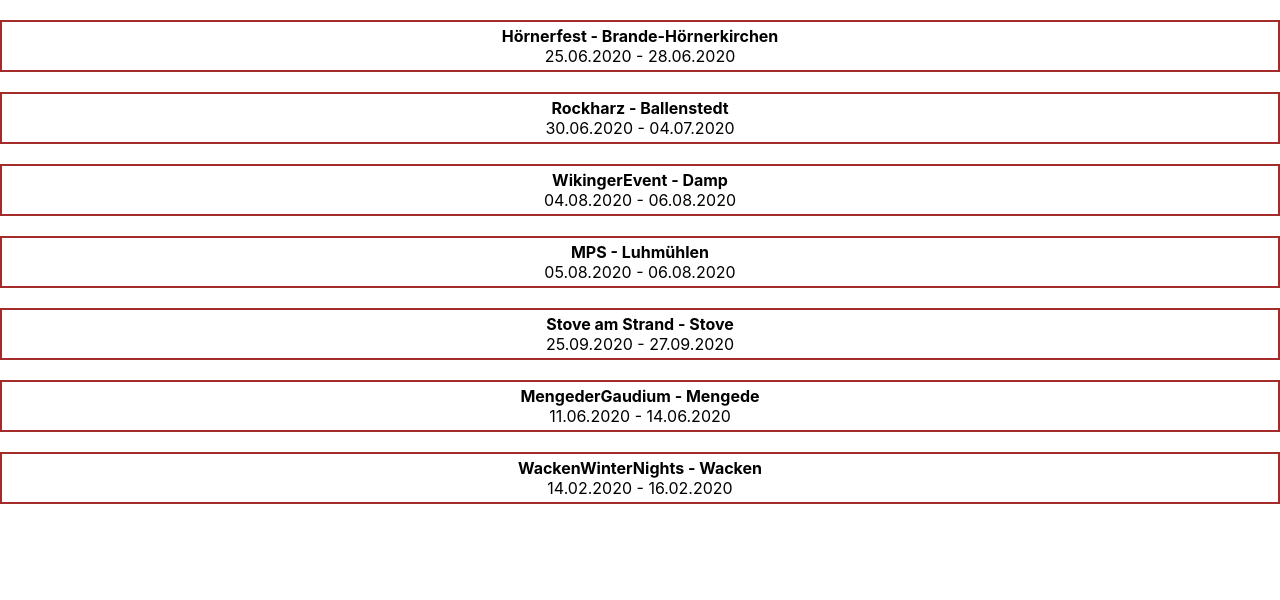
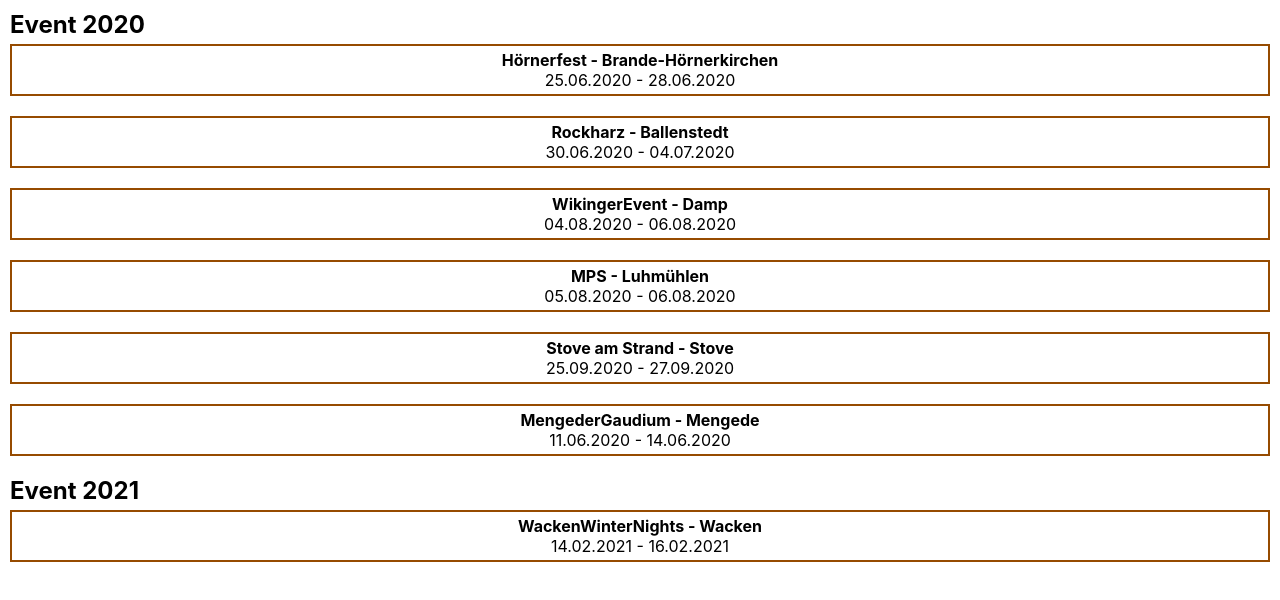
Before and after one commit to jennydely/EventView, a React (Create React App) app: page / in a window 1280 px wide. Shown: the top 600 px of the page. Built offline with nearby package versions, Linux system fonts and the light colour scheme.

Commit message:
Events sorted by year with yearheadlines

```diff
--- a/src/eventPage/Event.js
+++ b/src/eventPage/Event.js
@@ -1,20 +1,25 @@
 import React from 'react';
 import styled from 'styled-components/macro'
+import {formatDate} from '../utils/date'
 
 export default function Event({event}) {
 const{eventname, eventlocation, eventdate} = event
+
     return (
         <EventItem>
             <Title>{eventname} - {eventlocation}</Title>
-            <Date>{eventdate}</Date>
+            <Duration>{formatDate(eventdate)}</Duration>
         </EventItem>
     )
 }
 
+
+
 const EventItem = styled.li`
 list-style:none;
-border: 2px solid brown;
-margin:20px 0;
+border: 2px solid #964B00;
+marign: 0;
+margin-bottom:20px;
 padding:4px;
 text-align:center;
 `
@@ -22,6 +27,6 @@
 margin: 0;
 font-size: 100%;
 `
-const Date = styled.p`
+const Duration = styled.p`
 margin:0;
 `
--- a/src/eventPage/EventList.js
+++ b/src/eventPage/EventList.js
@@ -1,21 +1,41 @@
-import React from 'react';
+import React from 'react'
 import Event from './Event'
 import styled from 'styled-components/macro'
 //import {getEvents} from '../utils/services'
 const jsonEvents = require('../mockDB/events.json')
+const eventArray = jsonEvents.slice()
+eventArray.sort((event1, event2) => event1.eventdate > event2.eventdate)
 
 export default function EventList() {
+    const currentYearString = new Date().getFullYear().toString()
+
+    const availableYears = eventArray.reduce((years, event) => {
+        const eventYear = event.eventdate.slice(0, 4)
+        if (!years.includes(eventYear) && eventYear >= currentYearString) years.push(eventYear)
+        return years
+    }, [currentYearString])
 
     return (
-        <EventContainer>
-            {jsonEvents.map(event =>
-                <Event event={event} key={event.id}></Event>
-            )}
-        </EventContainer>
+        <>
+            {availableYears.map(year => (
+                <EventContainer key={year}>
+                    <EventYearHeadline>Event {year}</EventYearHeadline>
+                    {eventArray.map(event => event.eventdate.slice(0, 4) === year &&
+                        <Event event={event} key={event.id}></Event>
+                    )}
+                </EventContainer>
+            ))}
+        </>
     )
 }
 
 const EventContainer = styled.ul`
-margin: 0;
+margin: 10px;
 padding:0;
 `
+const EventYearHeadline= styled.h2`
+margin: 0;
+margin-bottom: 5px;
+padding:0;
+text-align: left;
+`
--- a/src/mockDB/events.json
+++ b/src/mockDB/events.json
@@ -1,44 +1,44 @@
 [
-    {
-        "id": "1",
+    { "id":"1",
         "eventname": "Hörnerfest",
         "eventlocation": "Brande-Hörnerkirchen",
-        "eventdate": "25.06.2020 - 28.06.2020"
+        "eventdate": "2020-06-25 - 2020-06-28"
     },
-    {
-        "id": "2",
+    {"id":"2",
         "eventname": "Rockharz",
         "eventlocation": "Ballenstedt",
-        "eventdate": "30.06.2020 - 04.07.2020"
+        "eventdate": "2020-06-30 - 2020-07-04"
     },
-    {
-        "id": "3",
+    {"id":"3",
         "eventname": "WikingerEvent",
         "eventlocation": "Damp",
-        "eventdate": "04.08.2020 - 06.08.2020"
+        "eventdate": "2020-08-04 - 2020-08-06"
     },
-    {
-        "id": "4",
+    {"id":"4",
         "eventname": "MPS",
         "eventlocation": "Luhmühlen",
-        "eventdate": "05.08.2020 - 06.08.2020"
+        "eventdate": "2020-08-05 - 2020-08-06"
     },
-    {
-        "id": "5",
+    {"id":"5",
         "eventname": "Stove am Strand",
         "eventlocation": "Stove",
-        "eventdate": "25.09.2020 - 27.09.2020"
+        "eventdate": "2020-09-25 - 2020-09-27"
     },
-    {
-        "id": "6",
+
+    {"id":"7",
+        "eventname": "WackenWinterNights",
+        "eventlocation": "Wacken",
+        "eventdate": "2021-02-14 - 2021-02-16"
+    },
+    {"id":"8",
+        "eventname": "WackenWinterNights",
+        "eventlocation": "Wacken",
+        "eventdate": "2019-02-14 - 2019-02-16"
+    },
+
+    {"id":"6",
         "eventname": "MengederGaudium",
         "eventlocation": "Mengede",
-        "eventdate": "11.06.2020 - 14.06.2020"
-    },
-    {
-        "id": "7",
-        "eventname": "WackenWinterNights",
-        "eventlocation": "Wacken",
-        "eventdate": "14.02.2020 - 16.02.2020"
+        "eventdate": "2020-06-11 - 2020-06-14"
     }
 ]
--- /dev/null
+++ b/src/utils/date.js
@@ -0,0 +1,13 @@
+
+export function formatDate(eventdate) {
+    const [startDateJson, endDateJson] = eventdate.split(' - ')
+    const startDate = new Date (startDateJson)
+    const endDate = new Date(endDateJson)
+    const formatOptions = {
+        day:"2-digit",
+        month:"2-digit",
+        year:"numeric"
+
+    }
+    return startDate.toLocaleDateString('de-DE', formatOptions) + " - " + endDate.toLocaleDateString('de-DE', formatOptions)
+}
```
